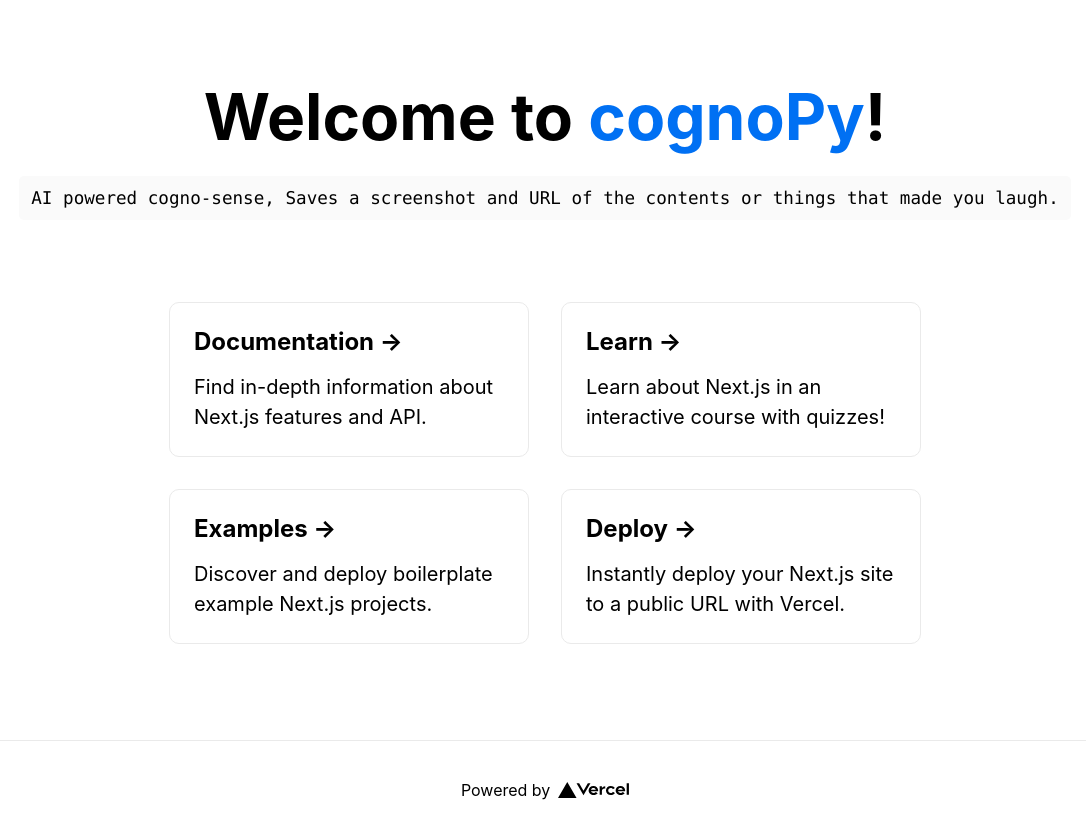
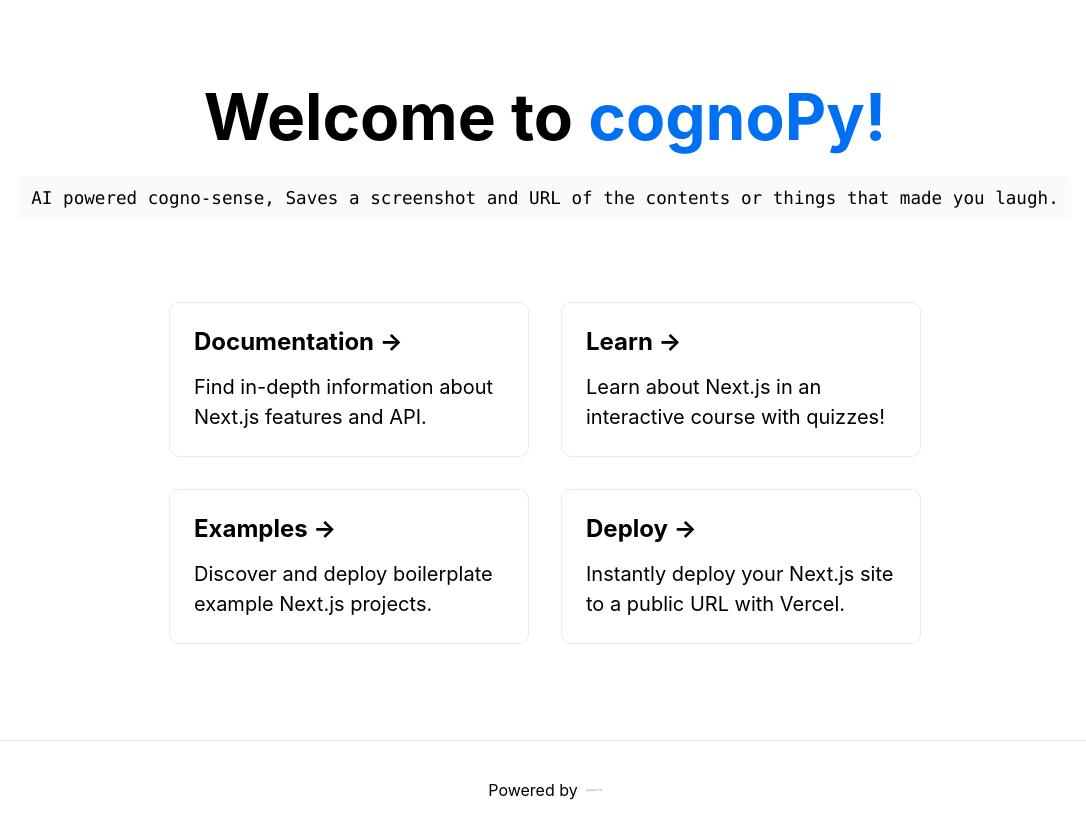
Before and after one commit to xiaowuc2/cognopy.github.io, a Next.js app: page / in a window 1280 px wide. Shown: the whole page, without its empty margins (95-1181 px from the left). Built offline with nearby package versions, Linux system fonts and the light colour scheme.

Commit message:
Update index.js

```diff
--- a/pages/index.js
+++ b/pages/index.js
@@ -11,7 +11,7 @@
 
       <main className={styles.main}>
         <h1 className={styles.title}>
-          Welcome to <a href="https://cognopy.vercel.app">cognoPy</a>!
+          Welcome to <a href="https://cognopy.vercel.app">cognoPy!</a>
         </h1>
 
         <p className={styles.description}>
@@ -57,7 +57,7 @@
           rel="noopener noreferrer"
         >
           Powered by{' '}
-          <img src="/vercel.svg" alt="Vercel Logo" className={styles.logo} />
+          <img src="/qxresearch%20AI.png" alt="Vercel Logo" className={styles.logo} />
         </a>
       </footer>
     </div>
```
